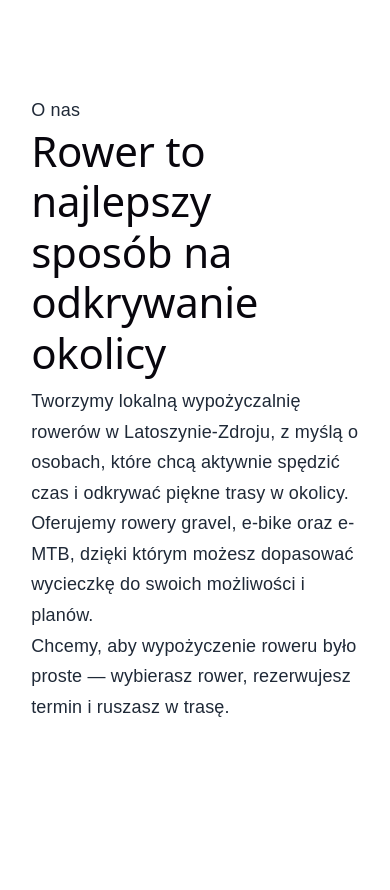
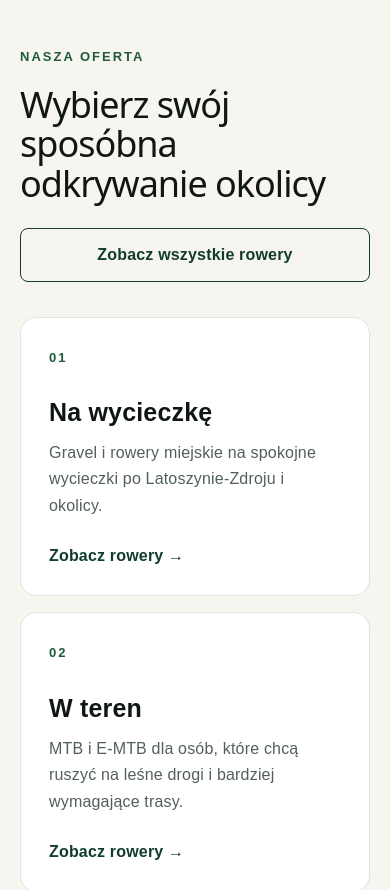
Before and after one commit to ruseksacred/wypozyczalnia_rowerow, a React (Vite) app in the folder frontend/: page / in a window 390 px wide. Shown: the part 880-1770 px from the top of the page. Built offline with nearby package versions, Linux system fonts and the light colour scheme.

Commit message:
respo offer

```diff
--- a/frontend/src/components/About.tsx
+++ /dev/null
@@ -1,29 +0,0 @@
-function About() {
-    return (
-        <section id="o-nas" className="about">
-            <div>
-                <p>O nas</p>
-
-                <h2>Rower to najlepszy sposób na odkrywanie okolicy</h2>
-
-                <p>
-                    Tworzymy lokalną wypożyczalnię rowerów w Latoszynie-Zdroju,
-                    z myślą o osobach, które chcą aktywnie spędzić czas i odkrywać
-                    piękne trasy w okolicy.
-                </p>
-
-                <p>
-                    Oferujemy rowery gravel, e-bike oraz e-MTB, dzięki którym możesz
-                    dopasować wycieczkę do swoich możliwości i planów.
-                </p>
-
-                <p>
-                    Chcemy, aby wypożyczenie roweru było proste — wybierasz rower,
-                    rezerwujesz termin i ruszasz w trasę.
-                </p>
-            </div>
-        </section>
-    )
-}
-
-export default About
--- a/frontend/src/components/Offer.tsx
+++ /dev/null
@@ -1,40 +0,0 @@
-function Offer() {
-    return (
-        <section id="oferta" className="offer">
-            <p>Nasza oferta</p>
-
-            <h2>Wybierz rower dla siebie</h2>
-
-            <div className="offer-grid">
-                <article className="offer-card">
-                    <h3>Gravel</h3>
-                    <p>
-                        Lekki i szybki rower na asfalt, szutry
-                        i dłuższe wycieczki.
-                    </p>
-                    <a href="#kontakt">Zapytaj o rower</a>
-                </article>
-
-                <article className="offer-card">
-                    <h3>E-bike</h3>
-                    <p>
-                        Wygodny rower ze wspomaganiem elektrycznym
-                        na dłuższe trasy i podjazdy.
-                    </p>
-                    <a href="#kontakt">Zapytaj o rower</a>
-                </article>
-
-                <article className="offer-card">
-                    <h3>E-MTB</h3>
-                    <p>
-                        Elektryczny rower górski dla osób,
-                        które chcą ruszyć w teren.
-                    </p>
-                    <a href="#kontakt">Zapytaj o rower</a>
-                </article>
-            </div>
-        </section>
-    )
-}
-
-export default Offer
--- /dev/null
+++ b/frontend/src/components/Offer/Offer.css
@@ -0,0 +1,163 @@
+.offer {
+    padding: 100px 7vw 110px;
+    background: var(--background-warm);
+}
+
+.offer-heading {
+    max-width: 1400px;
+    margin: 0 auto 50px;
+    display: flex;
+    align-items: flex-end;
+    justify-content: space-between;
+    gap: 40px;
+}
+
+.offer-label {
+    margin: 0 0 16px;
+    color: var(--green);
+    font-size: 13px;
+    font-weight: 700;
+    letter-spacing: 2px;
+}
+
+.offer-heading h2 {
+    margin: 0;
+    color: var(--text-dark);
+    font-size: clamp(40px, 4vw, 56px);
+    line-height: 1.1;
+    letter-spacing: -1px;
+}
+
+.offer-all-button {
+    flex-shrink: 0;
+    padding: 14px 22px;
+    border: 1px solid var(--green-dark);
+    border-radius: 8px;
+    color: var(--green-dark);
+    text-decoration: none;
+    font-weight: 600;
+    transition: 0.2s ease;
+}
+
+    .offer-all-button:hover {
+        background: var(--green-dark);
+        color: white;
+    }
+
+.offer-grid {
+    max-width: 1400px;
+    margin: 0 auto;
+    display: grid;
+    grid-template-columns: repeat(3, 1fr);
+    gap: 24px;
+}
+
+.offer-card {
+    min-height: 320px;
+    padding: 34px;
+    display: flex;
+    flex-direction: column;
+    background: white;
+    border: 1px solid var(--border);
+    border-radius: 16px;
+    transition: 0.25s ease;
+}
+
+    .offer-card:hover {
+        transform: translateY(-5px);
+        box-shadow: 0 18px 45px rgba(18, 61, 43, 0.08);
+    }
+
+.offer-number {
+    margin-bottom: 45px;
+    color: var(--green);
+    font-size: 13px;
+    font-weight: 700;
+    letter-spacing: 2px;
+}
+
+.offer-card h3 {
+    margin: 0 0 16px;
+    color: var(--text-dark);
+    font-size: 28px;
+}
+
+.offer-card p {
+    margin: 0 0 25px;
+    color: var(--text-muted);
+    font-size: 16px;
+    line-height: 1.65;
+}
+
+.offer-card a {
+    margin-top: auto;
+    color: var(--green-dark);
+    text-decoration: none;
+    font-weight: 700;
+}
+
+    .offer-card a:hover {
+        color: var(--green);
+    }
+
+
+/* TABLET */
+
+@media (max-width: 900px) {
+
+    .offer {
+        padding: 80px 6vw;
+    }
+
+    .offer-grid {
+        grid-template-columns: repeat(2, 1fr);
+    }
+}
+
+
+/* MOBILE */
+
+@media (max-width: 600px) {
+
+    .offer {
+        padding: 70px 20px;
+    }
+
+    .offer-heading {
+        margin-bottom: 35px;
+        flex-direction: column;
+        align-items: flex-start;
+        gap: 25px;
+    }
+
+        .offer-heading h2 {
+            font-size: 36px;
+        }
+
+            .offer-heading h2 br {
+                display: none;
+            }
+
+    .offer-all-button {
+        width: 100%;
+        text-align: center;
+    }
+
+    .offer-grid {
+        grid-template-columns: 1fr;
+        gap: 16px;
+    }
+
+    .offer-card {
+        min-height: 270px;
+        padding: 28px;
+    }
+
+    .offer-number {
+        margin-bottom: 32px;
+    }
+
+    .offer-card h3 {
+        font-size: 25px;
+    }
+}
--- /dev/null
+++ b/frontend/src/components/Offer/Offer.tsx
@@ -0,0 +1,79 @@
+import { Link } from 'react-router-dom'
+import './Offer.css'
+
+const offers = [
+    {
+        number: '01',
+        title: 'Na wycieczkę',
+        description:
+            'Gravel i rowery miejskie na spokojne wycieczki po Latoszynie-Zdroju i okolicy.'
+    },
+    {
+        number: '02',
+        title: 'W teren',
+        description:
+            'MTB i E-MTB dla osób, które chcą ruszyć na leśne drogi i bardziej wymagające trasy.'
+    },
+    {
+        number: '03',
+        title: 'Ze wspomaganiem',
+        description:
+            'E-bike pozwoli przejechać więcej kilometrów i łatwiej pokonać okoliczne podjazdy.'
+    }
+]
+
+function Offer() {
+    return (
+        <section id="oferta" className="offer">
+
+            <div className="offer-heading">
+
+                <div>
+                    <p className="offer-label">
+                        NASZA OFERTA
+                    </p>
+
+                    <h2>
+                        Wybierz swój sposób
+                        <br />
+                        na odkrywanie okolicy
+                    </h2>
+                </div>
+
+                <Link
+                    to="/rowery"
+                    className="offer-all-button"
+                >
+                    Zobacz wszystkie rowery
+                </Link>
+
+            </div>
+
+            <div className="offer-grid">
+
+                {offers.map((offer) => (
+                    <article
+                        className="offer-card"
+                        key={offer.number}
+                    >
+                        <span className="offer-number">
+                            {offer.number}
+                        </span>
+
+                        <h3>{offer.title}</h3>
+
+                        <p>{offer.description}</p>
+
+                        <Link to="/rowery">
+                            Zobacz rowery →
+                        </Link>
+                    </article>
+                ))}
+
+            </div>
+
+        </section>
+    )
+}
+
+export default Offer
--- a/frontend/src/pages/Home.tsx
+++ b/frontend/src/pages/Home.tsx
@@ -1,6 +1,6 @@
 import Hero from '../components/Hero/Hero'
 import About from '../components/About'
-import Offer from '../components/Offer'
+import Offer from '../components/Offer/Offer'
 import Gallery from '../components/Gallery'
 
 
@@ -9,8 +9,9 @@ function Home() {
         <>
             <Hero />
             <About />
+            <Offer />
             <Gallery />
-            <Offer />
+
 
         </>
     )
```
Also changed, not shown: frontend/src/components/About/About.css (added, +82 -0 lines), frontend/src/components/About/About.tsx (added, +44 -0 lines).
